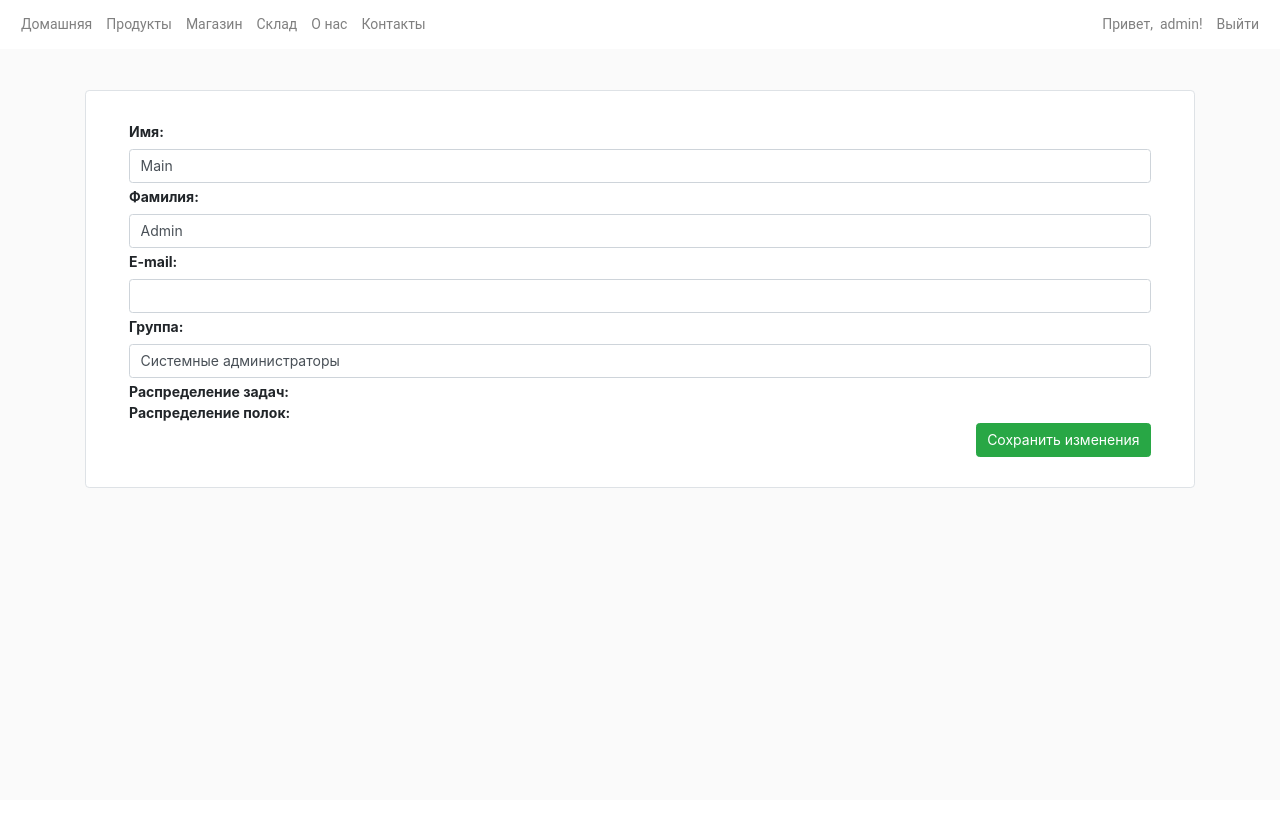
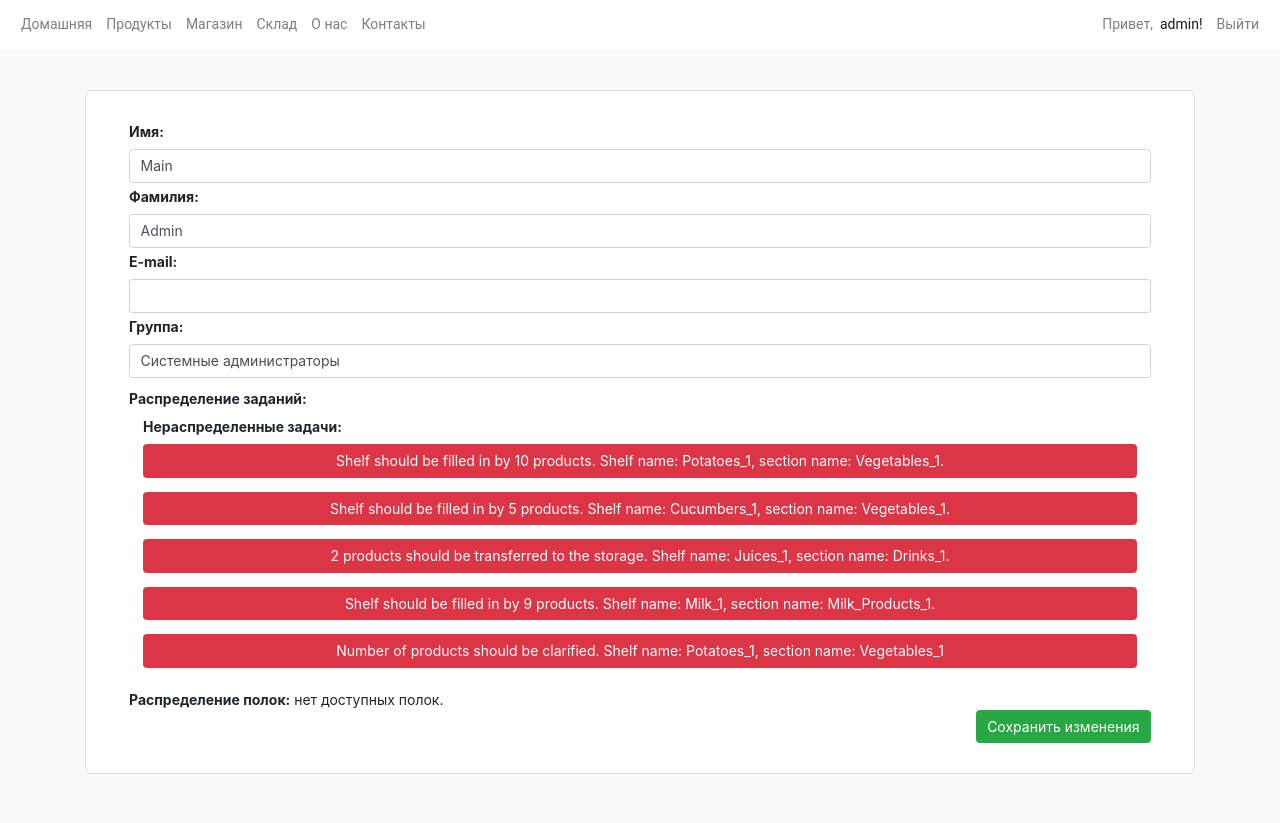
Before and after one commit to ChoroDev/master-degree-graduation-project, a Django app: page /profile in a window 1280 px wide. Before the commit the page ends 488 px from the top, so only its background shows below. Run offline with Django 3.2, Linux system fonts and the light colour scheme; a user stored in the database is signed in; data comes from the database, SQL or seed files in the repository; both versions use the stored data as it was after the commit; some libraries are stand-ins or nearby versions.

Commit message:
Continuing to work on profile

```diff
--- a/graduationwork/automated_system/views.py
+++ b/graduationwork/automated_system/views.py
@@ -83,12 +83,43 @@ def profile(request):
     for group in request.user.groups.all():
         userGroups.append(group.name)
     userGroup = "Персонал"
+
+    tasksByUsersDict = defaultdict(list)
+    unassignedTasks = list()
+    for task in models.Failure.objects.all():
+        if task.assignee:
+            tasksByUsersDict[task.assignee.id].append(task)
+        else:
+            unassignedTasks.append(task)
+    tasks = tasksByUsersDict
+
+    shelvesByUsersDict = defaultdict(list)
+    unassignedShelves = list()
+    for shelf in models.Store.objects.all():
+        if shelf.user:
+            shelvesByUsersDict[shelf.user.id].append(shelf)
+        else:
+            unassignedShelves.append(shelf)
+    shelves = shelvesByUsersDict
+
     if userGroups:
         if userGroups[0] == "SystemAdministrators":
             userGroup = "Системные администраторы"
         elif userGroups[0] == "Management":
             userGroup = "Менеджеры"
         else:
-            userGroup = userGroups[0]
+            userGroup = "Персонал"
 
-    return render(request, "profile.html", {"profile_is_active": is_active, "userGroup": userGroup})
+    return render(
+        request,
+        "profile.html",
+        {
+            "profile_is_active": is_active,
+            "userGroup": userGroup,
+            "tasks": tasks,
+            "unassignedTasks": unassignedTasks,
+            "shelves": shelves,
+            "unassignedShelves": unassignedShelves,
+            "availableUsers": models.User.objects.all()
+        }
+    )
--- a/graduationwork/templates/base.html
+++ b/graduationwork/templates/base.html
@@ -49,7 +49,7 @@
               <span class="navbar-text">Привет, </span>
             </li>
             <li class="nav-item ">
-              <a class="nav-link" href="/profile">{{ user.get_username }}!</a>
+              <a class="nav-link {{ profile_is_active|default:"" }}" href="/profile">{{ user.get_username }}!</a>
             </li>
             <li class="nav-item">
               <a class="nav-link" href="/logout">Выйти</a>
--- a/graduationwork/templates/profile.html
+++ b/graduationwork/templates/profile.html
@@ -43,21 +43,117 @@
             {% endif %}
           </div>
         </div>
-        <div class="row">
+        <div class="row mt-2">
           <div class="col-md">
             {% if request.user|has_group:'Management' or request.user|has_group:'SystemAdministrators' %}
-              <b>Распределение задач:</b><br>
+              <b>Распределение заданий:</b>
+              {% if unassignedTasks %}
+                <div class="jumbotron my-1 px-3 py-1">
+                  <div class="row mb-2">
+                    <div class="col-md">
+                      <b>Нераспределенные задачи:</b>
+                    </div>
+                  </div>
+                  {% for unassignedTask in unassignedTasks %}
+                    <div class="row">
+                      <div class="col-md">
+                        <div class="row">
+                          <div class="col-md-12">
+                            <button class="btn btn-danger btn-block" type="button" data-toggle="collapse" data-target="#unassignedTask_{{ unassignedTask.id }}" aria-expanded="false" aria-controls="unassignedTask_{{ unassignedTask.id }}">{{ unassignedTask.text }}</button>
+                          </div>
+                        </div>
+                        <div class="row my-2">
+                          <div class="col">
+                            <div class="collapse multi-collapse" id="unassignedTask_{{ unassignedTask.id }}">
+                              <div class="row">
+                                <div class="col-md-8">
+                                  <b>Возможная причина: </b>{{ unassignedTask.possible_cause }}
+                                </div>
+                                <div class="col-md-4">
+                                  <b>Серьезность ошибки: </b>
+                                  {% if unassignedTask.severity < 2 %}
+                                    <font color=green><b>{{ unassignedTask.severity }}</b></font>
+                                  {% elif unassignedTask.severity < 4 %}
+                                    <font color=orange><b>{{ unassignedTask.severity }}</b></font>
+                                  {% else %}
+                                    <font color=red><b>{{ unassignedTask.severity }}</b></font>
+                                  {% endif %}
+                                </div>
+                              </div>
+                              <div class="row">
+                                <div class="col-md-8">
+                                  <b>Возможное решение: </b>{{ unassignedTask.possible_solution}}
+                                </div>
+                                <div class="col-md-4">
+                                  <b>Статус: </b>
+                                  {% if unassignedTask.is_solved %}
+                                    <font color=green><b>решена</b></font>
+                                  {% else %}
+                                    <font color=red><b>не решена</b></font>
+                                  {% endif %}
+                                </div>
+                              </div>
+                              <div class="row">
+                                <div class="col-md-8">
+                                  <b>Дата возникновения: </b>{{ unassignedTask.timestamp }}
+                                </div>
+                                <div class="col-md-4">
+                                  <div class="dropdown">
+                                    <button class="btn-sm btn-block btn-primary dropdown-toggle" type="button" id="assign_{{ unassignedTask.id }}" data-toggle="dropdown" aria-haspopup="true" aria-expanded="false">Назначить задачу</button>
+                                    <div class="dropdown-menu" aria-labelledby="assign_{{ unassignedTask.id }}">
+                                      <a class="dropdown-item" href="#">Я</a>
+                                      <a class="dropdown-item" href="#">Мы</a>
+                                      <a class="dropdown-item" href="#">Ты</a>
+                                    </div>
+                                  </div>
+                                </div>
+                              </div>
+                            </div>
+                          </div>
+                        </div>
+                      </div>
+                    </div>
+                  {% endfor %}
+                </div>
+              {% endif %}
+              {% if tasks %}
+
+              {% endif %}
+              {% if not tasks and not unassignedTasks %}
+                <font color=green><b>все задачи выполнены.</b></font>
+              {% endif %}
             {% else %}
-              <b>Назначенные задания:</b><br>
+              <b>Задачи:</b>
+              {% if tasks %}
+                {% comment %} <div class="row">
+                  <div class="col-md">
+                  </div>
+                </div> {% endcomment %}
+                {{ tasks }}
+              {% else %}
+                нет задач.
+              {% endif %}
             {% endif %}
           </div>
         </div>
         <div class="row">
           <div class="col-md">
             {% if request.user|has_group:'Management' or request.user|has_group:'SystemAdministrators' %}
-              <b>Распределение полок:</b><br>
+              <b>Распределение полок:</b>
+              {% if shelves %}
+              {% else %}
+                нет доступных полок.
+              {% endif %}
             {% else %}
-              <b>Назначенные полки:</b><br>
+              <b>Назначенные полки:</b>
+              {% if shelves %}
+                {% comment %} <div class="row">
+                  <div class="col-md">
+                  </div>
+                </div> {% endcomment %}
+              {% else %}
+                нет назначенных полок.
+              {% endif %}
             {% endif %}
           </div>
         </div>
```
Also changed, not shown: graduationwork/automated_system/mgmt/db_manager.py (+32 -0 lines), graduationwork/db.sqlite3.
